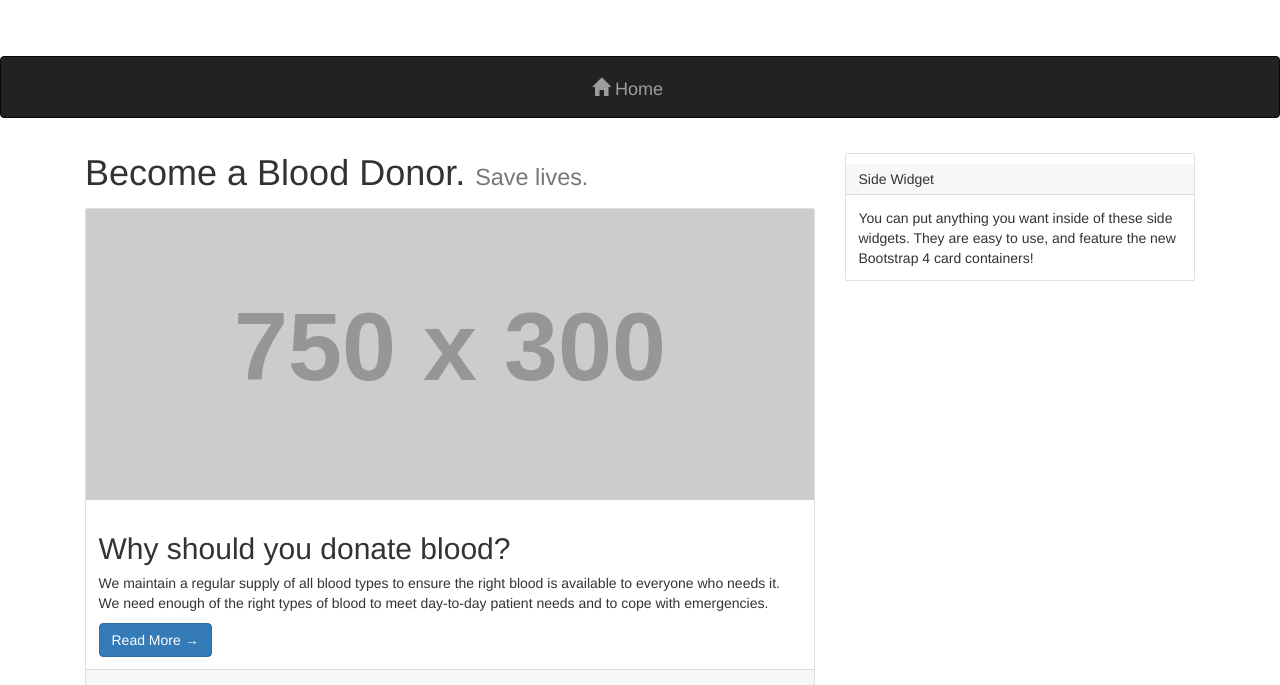
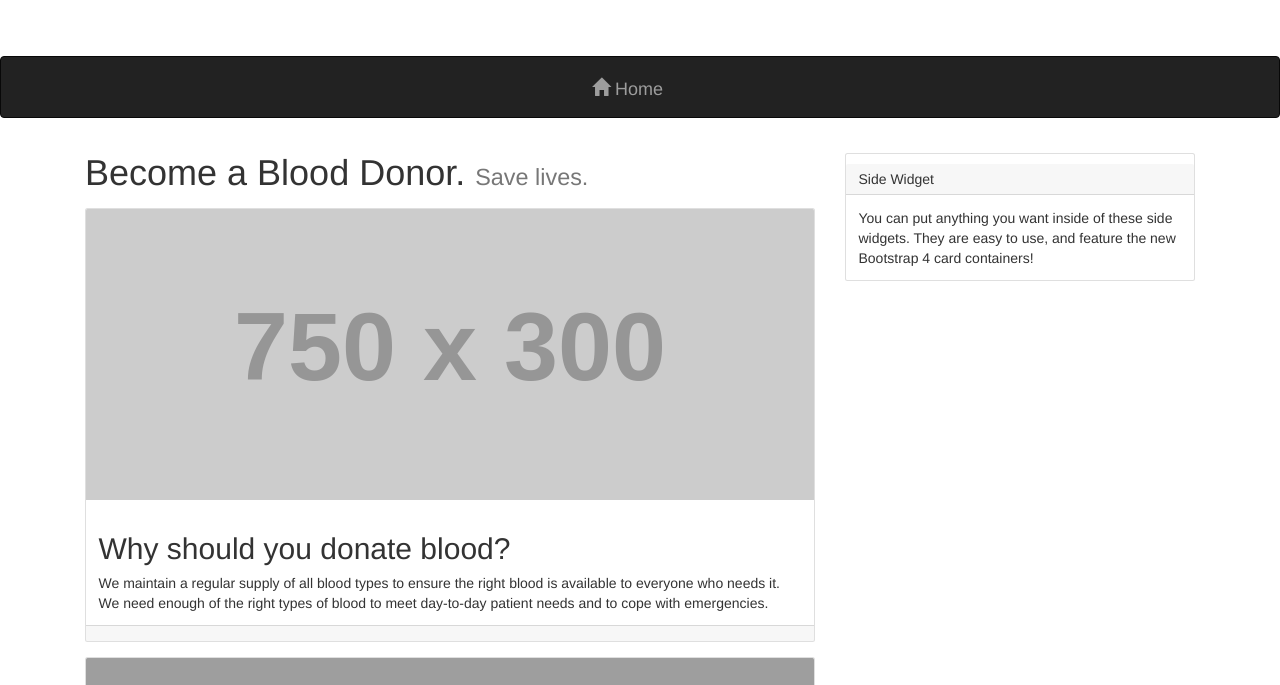
Before and after one commit to aswinanilnair/BloodLines, a Django app: page /blog/ in a window 1280 px wide. Shown: the top 685 px of the page. Run offline with Django 3.2, Linux system fonts and the light colour scheme; grey boxes labelled with a size stand in for pictures from a placeholder-image service; some libraries are stand-ins or nearby versions; grey boxes are pictures that could not be loaded.

Commit message:
Update blog.html

```diff
--- a/templates/bank/blog.html
+++ b/templates/bank/blog.html
@@ -51,7 +51,7 @@
                     <div class="card-body">
                         <h2 class="card-title">Why should you donate blood?</h2>
                         <p class="card-text">We maintain a regular supply of all blood types to ensure the right blood is available to everyone who needs it. We need enough of the right types of blood to meet day-to-day patient needs and to cope with emergencies.</p>
-                        <a href="#" class="btn btn-primary">Read More &rarr;</a>
+                        <!--a href="#" class="btn btn-primary">Read More &rarr;</a-->
                     </div>
                     <div class="card-footer text-muted">
 
@@ -60,7 +60,7 @@
 
                 <!-- Blog Post -->
                 <div class="card mb-4">
-                    <img class="card-img-top" src="http://placehold.it/750x300" alt="Card image cap">
+                    <img class="card-img-top" src="http://https://unsplash.com/photos/LxPrHCm8-TI" alt="Card image cap">
                     <div class="card-body">
                         <h2 class="card-title">Types of Blood</h2>
                         <p class="card-text">There are eight main blood types but some are rarer than others. The list below shows the percentage
@@ -78,7 +78,7 @@
 
                             </ul>
                         </p>
-                        <a href="#" class="btn btn-primary">Read More &rarr;</a>
+                        <!--a href="#" class="btn btn-primary">Read More &rarr;</a-->
                     </div>
                     <div class="card-footer text-muted">
 
@@ -92,7 +92,7 @@
                         <h2 class="card-title">How is your blood used?</h2>
                         <p class="card-text">Donated blood or components are given to a patient in a blood transfusion. Blood transfusions are
                             given via an intravenous line into a blood vessel.</p>
-                        <a href="#" class="btn btn-primary">Read More &rarr;</a>
+                         <!--a href="#" class="btn btn-primary">Read More &rarr;</a-->
                     </div>
                     <div class="card-footer text-muted">
 
```
